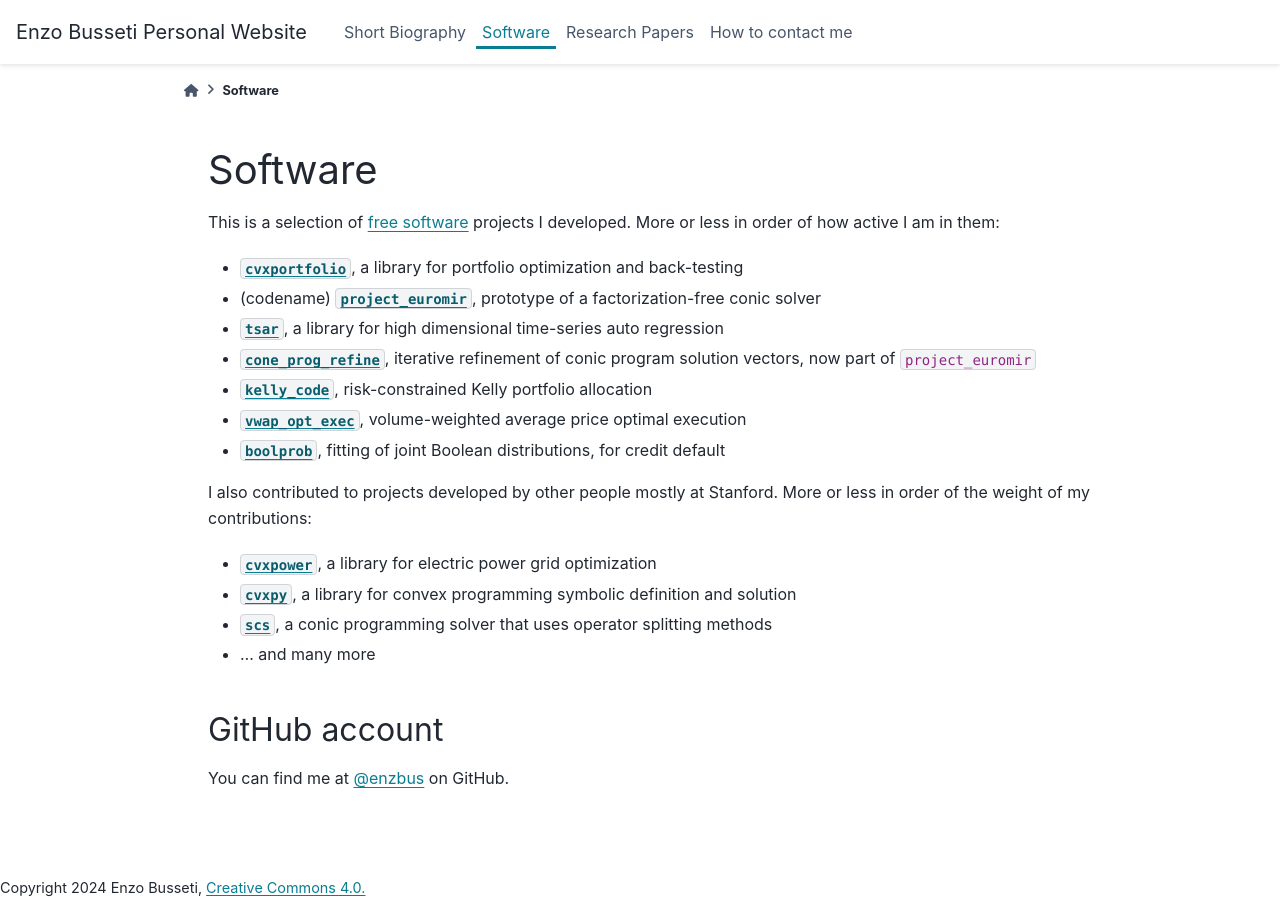
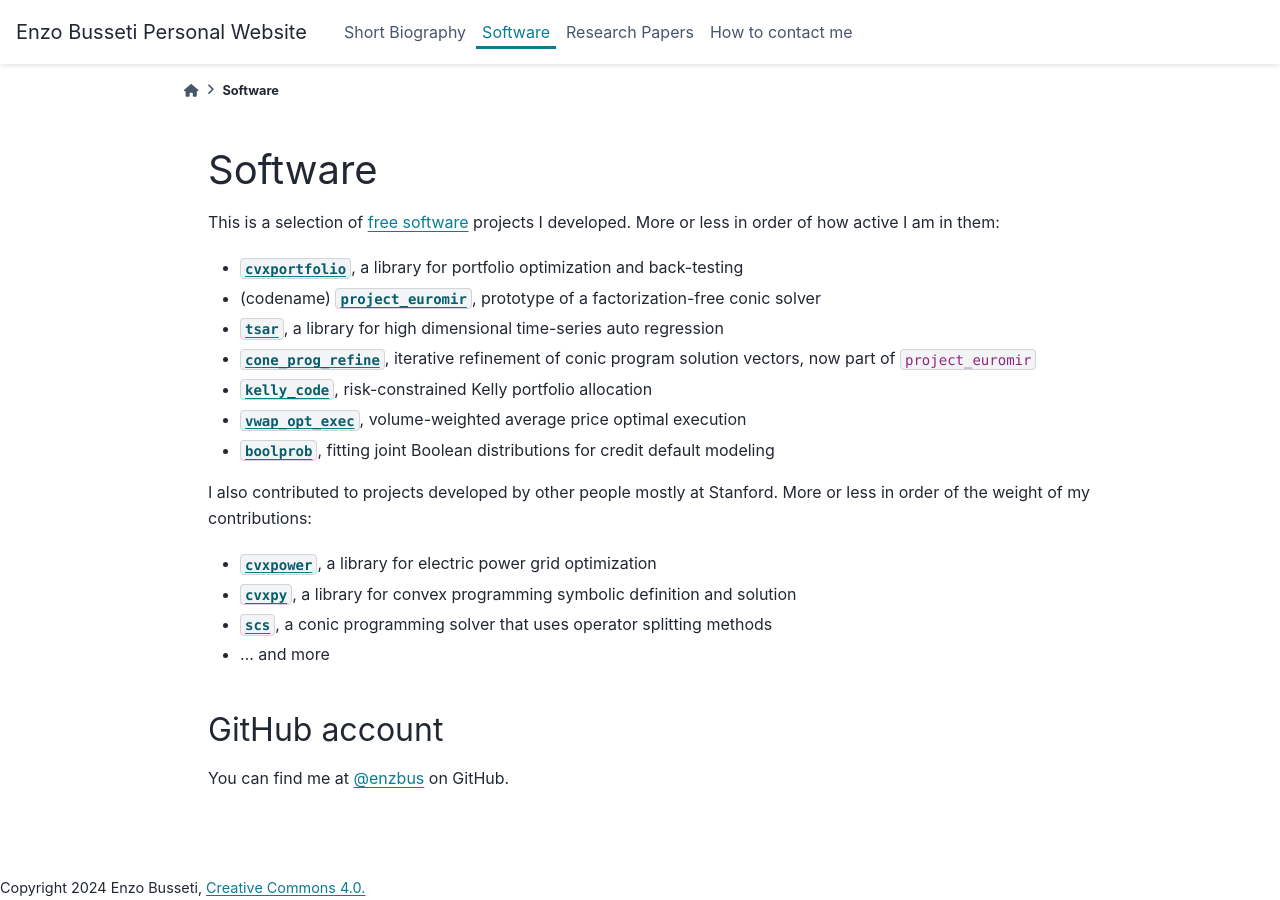
Before and after one commit to enzbus/enzbus.github.io, a Sphinx documentation site: the page built from source/software.rst, in a window 1280 px wide. Built offline with Sphinx 7.4.7 and the PyData theme 0.15.4, drawn with Linux system fonts in a browser that asks for light colours.

Commit message:
minor, typos

```diff
--- a/source/_templates/layout.html
+++ b/source/_templates/layout.html
@@ -2,12 +2,14 @@
 {% block footer %}
 <div class="footer">
 <span class="creativecommons">
+<small>
 <small>
 Copyright 2024 Enzo Busseti,
 <a href=" https://creativecommons.org/licenses/by/4.0/ ">
 Creative Commons 4.0.
 </a>
 </small>
+</small>
 </span>
 </div>
 {% endblock %}
--- a/source/index.rst
+++ b/source/index.rst
@@ -4,12 +4,12 @@
 Enzo Busseti
 ============
 
-*Work in progress.*
-
 Welcome to my website! :doc:`I'm a researcher and developer <bio>` in portfolio
 optimization at sovereign wealth fund in Abu Dhabi, United Arab Emirates. I
 also maintain a few :doc:`free software projects <software>` and was previously
 a researcher in academia, see :doc:`my publications <papers>`.
+
+*Work in progress.*
 
 
 Site sections
--- a/source/papers.rst
+++ b/source/papers.rst
@@ -2,6 +2,7 @@ Research Papers
 ===============
 
 This is a selection of research papers I authored or co-authored.
+
 *Work in progress*.
 
 Google Scholar account
--- a/source/software.rst
+++ b/source/software.rst
@@ -12,7 +12,7 @@ More or less in order of how active I am in them:
   now part of ``project_euromir``
 - |kelly_code|_, risk-constrained Kelly portfolio allocation
 - |vwap_opt_exec|_, volume-weighted average price optimal execution
-- |boolprob|_, fitting of joint Boolean distributions, for credit default
+- |boolprob|_, fitting joint Boolean distributions for credit default modeling
 
 I also contributed to projects developed by other people mostly at Stanford.
 More or less in order of the weight of my contributions:
@@ -20,7 +20,7 @@ More or less in order of the weight of my contributions:
 - |cvxpower|_, a library for electric power grid optimization
 - |cvxpy|_, a library for convex programming symbolic definition and solution
 - |scs|_, a conic programming solver that uses operator splitting methods
-- ... and many more
+- ... and more
 
 GitHub account
 --------------
```
